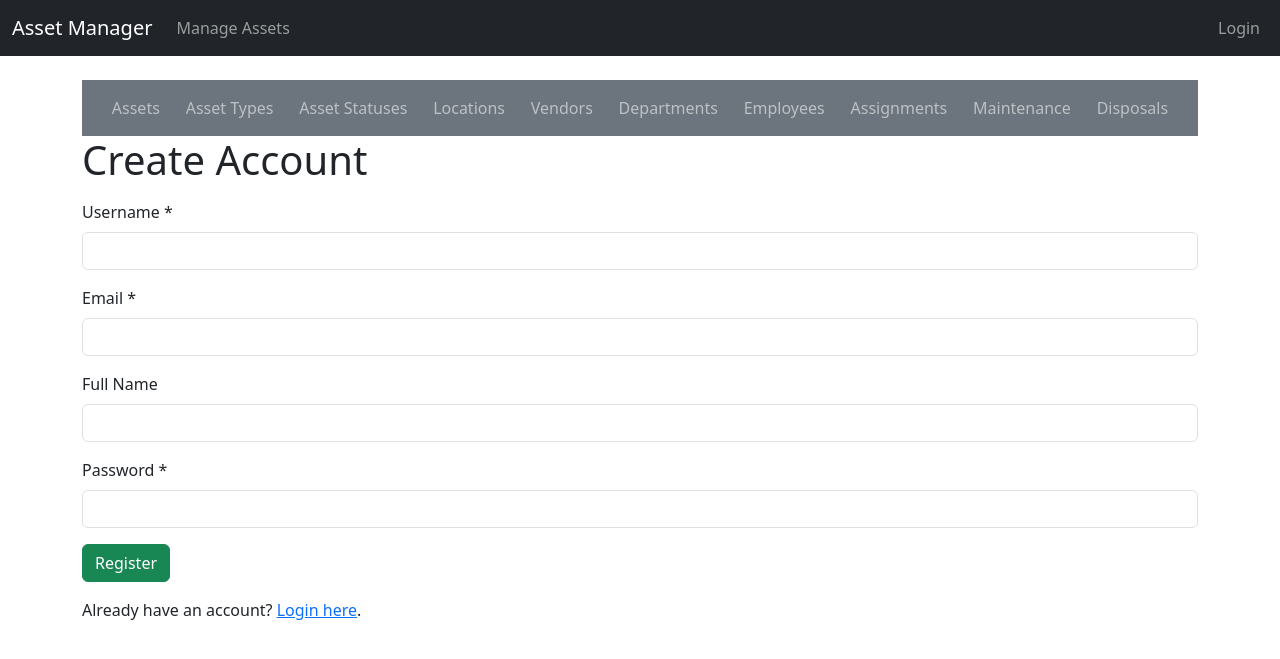
After one commit to josephM-L/Capstone_II_Project---Control-Point, a Flask app: page /login/register in a window 1280 px wide. The commit adds this page. Shown: the top 659 px of the page. Run offline with Flask 3, Linux system fonts and the light colour scheme.

Commit message:
Implemented basic login/register user pages. Added user DB to project and linked. Added a test user: user : root pass : password Minor adjustments to main navbar.

```diff
--- /dev/null
+++ b/MiscPages/login.py
@@ -0,0 +1,57 @@
+from flask import Blueprint, render_template, redirect, request, flash, session, url_for
+from werkzeug.security import generate_password_hash, check_password_hash
+from models import db, User
+
+login_bp = Blueprint("login", __name__)
+
+@login_bp.route("/login", methods=["GET", "POST"])
+def login():
+    if request.method == "POST":
+        username = request.form.get("username", "").strip()
+        password = request.form.get("password")
+
+        user = User.query.filter_by(username=username).first()
+        if user and check_password_hash(user.password_hash, password):
+            session["user_id"] = user.user_id
+            session["username"] = user.username
+            flash("Login successful!", "success")
+            return redirect("/")
+        else:
+            flash("Invalid username or password", "danger")
+            return redirect(url_for("login.login"))
+
+    return render_template("login.html")
+
+
+@login_bp.route("/login/register", methods=["GET", "POST"])
+def register():
+    if request.method == "POST":
+        username = request.form.get("username", "").strip()
+        email = request.form.get("email", "").strip()
+        password = request.form.get("password")
+
+        if not username or not email or not password:
+            flash("All fields are required!", "danger")
+            return redirect(url_for("login.register"))
+
+        hashed_pw = generate_password_hash(password)
+
+        try:
+            new_user = User(username=username, email=email, password_hash=hashed_pw)
+            db.session.add(new_user)
+            db.session.commit()
+            flash("Account created successfully! Please log in.", "success")
+            return redirect(url_for("login.login"))
+        except Exception as e:
+            db.session.rollback()
+            flash(f"Error creating account: {e}", "danger")
+            return redirect(url_for("login.create_account"))
+
+    return render_template("register.html")
+
+
+@login_bp.route("/logout")
+def logout():
+    session.clear()
+    flash("Logged out successfully", "info")
+    return redirect("/")
--- a/app.py
+++ b/app.py
@@ -10,6 +10,7 @@ from AssetManagement.employees import employee_bp
 from AssetManagement.asset_assignments import asset_assignment_bp
 from AssetManagement.asset_maintenance import asset_maintenance_bp
 from AssetManagement.asset_disposals import asset_disposal_bp
+from MiscPages.login import login_bp
 
 app = Flask(__name__)
 #TODO use something like import os to generate this later for security
@@ -29,6 +30,7 @@ port: int = 3306
 db_link: str = f"mysql+pymysql://{user}:{password}@{host}:{port}/{db_name}"
 
 print(db_link)
+
 
 #TODO this needs to be obscured and changed later for security purposes
 #TODO we need to dynamically swap this to admin or user accounts
@@ -55,6 +57,8 @@ app.register_blueprint(asset_assignment_bp)      # asset_assignments.py
 app.register_blueprint(asset_maintenance_bp)     # asset_maintenance.py
 app.register_blueprint(asset_disposal_bp)        # asset_disposals.py
 
+app.register_blueprint(login_bp)                 # login.py
+
 
 # run the app
 if __name__ == '__main__':
--- a/templates/base.html
+++ b/templates/base.html
@@ -9,14 +9,28 @@
 <nav class="navbar navbar-expand-lg navbar-dark bg-dark">
   <div class="container-fluid">
     <a class="navbar-brand" href="/">Asset Manager</a>
-      <ul class="navbar-nav flex-row">
-        <li class="nav-item"><a class="nav-link px-2" href="/">Home</a></li>
-        <li class="nav-item"><a class="nav-link px-2" href="{{ url_for('assets.assets') }}">Manage Assets</a></li>
-      </ul>
+    <ul class="navbar-nav flex-row">
+      <!-- <li class="nav-item"><a class="nav-link px-2" href="/">Home</a></li>  -->
+      <li class="nav-item"><a class="nav-link px-2" href="{{ url_for('assets.assets') }}">Manage Assets</a></li>
+    </ul>
+
+    <!-- Right side username / login/logout -->
+    <ul class="navbar-nav ms-auto flex-row">
+      {% if session.get('username') %}
+        <li class="nav-item">
+          <span class="navbar-text text-white px-2">Hello, {{ session.username }}!</span>
+        </li>
+        <li class="nav-item">
+          <a class="nav-link px-2" href="{{ url_for('login.logout') }}">Logout</a>
+        </li>
+      {% else %}
+        <li class="nav-item">
+          <a class="nav-link px-2" href="{{ url_for('login.login') }}">Login</a>
+        </li>
+      {% endif %}
+    </ul>
   </div>
 </nav>
-
-
 
 <!-- Page Content -->
 <div class="container mt-4">
--- a/templates/index.html
+++ b/templates/index.html
@@ -5,5 +5,7 @@
 
     <h1>Hello, World!</h1>
 
+<h6>These links are for debug/testing, replace with proper homepage/dashboard later</h6>
 <p><a href="{{ url_for('assets.assets') }}">Manage Assets</a></p>
+<p><a href="{{ url_for('login.login') }}">Log In</a></p>
 {% endblock %}
--- /dev/null
+++ b/templates/register.html
@@ -0,0 +1,48 @@
+{% extends "base.html" %}
+{% block title %}Register{% endblock %}
+
+{% block content %}
+
+{% block subnav %}
+{% include "subnav.html" %}
+{% endblock %}
+
+<h1>Create Account</h1>
+
+{% with messages = get_flashed_messages(with_categories=true) %}
+  {% if messages %}
+    {% for category, msg in messages %}
+      <div class="alert alert-{{ category }} mt-2">{{ msg }}</div>
+    {% endfor %}
+  {% endif %}
+{% endwith %}
+
+<form method="post" class="mt-3">
+  <div class="mb-3">
+    <label for="username" class="form-label">Username *</label>
+    <input id="username" name="username" class="form-control" required>
+  </div>
+
+  <div class="mb-3">
+    <label for="email" class="form-label">Email *</label>
+    <input id="email" name="email" type="email" class="form-control" required>
+  </div>
+
+  <div class="mb-3">
+    <label for="full_name" class="form-label">Full Name</label>
+    <input id="full_name" name="full_name" class="form-control">
+  </div>
+
+  <div class="mb-3">
+    <label for="password" class="form-label">Password *</label>
+    <input id="password" name="password" type="password" class="form-control" required>
+  </div>
+
+  <button type="submit" class="btn btn-success">Register</button>
+</form>
+
+<p class="mt-3">
+  Already have an account? <a href="{{ url_for('login.login') }}">Login here</a>.
+</p>
+
+{% endblock %}
```
Also changed, not shown: models.py (+10 -1 lines), templates/login.html (added, +22 -0 lines).
